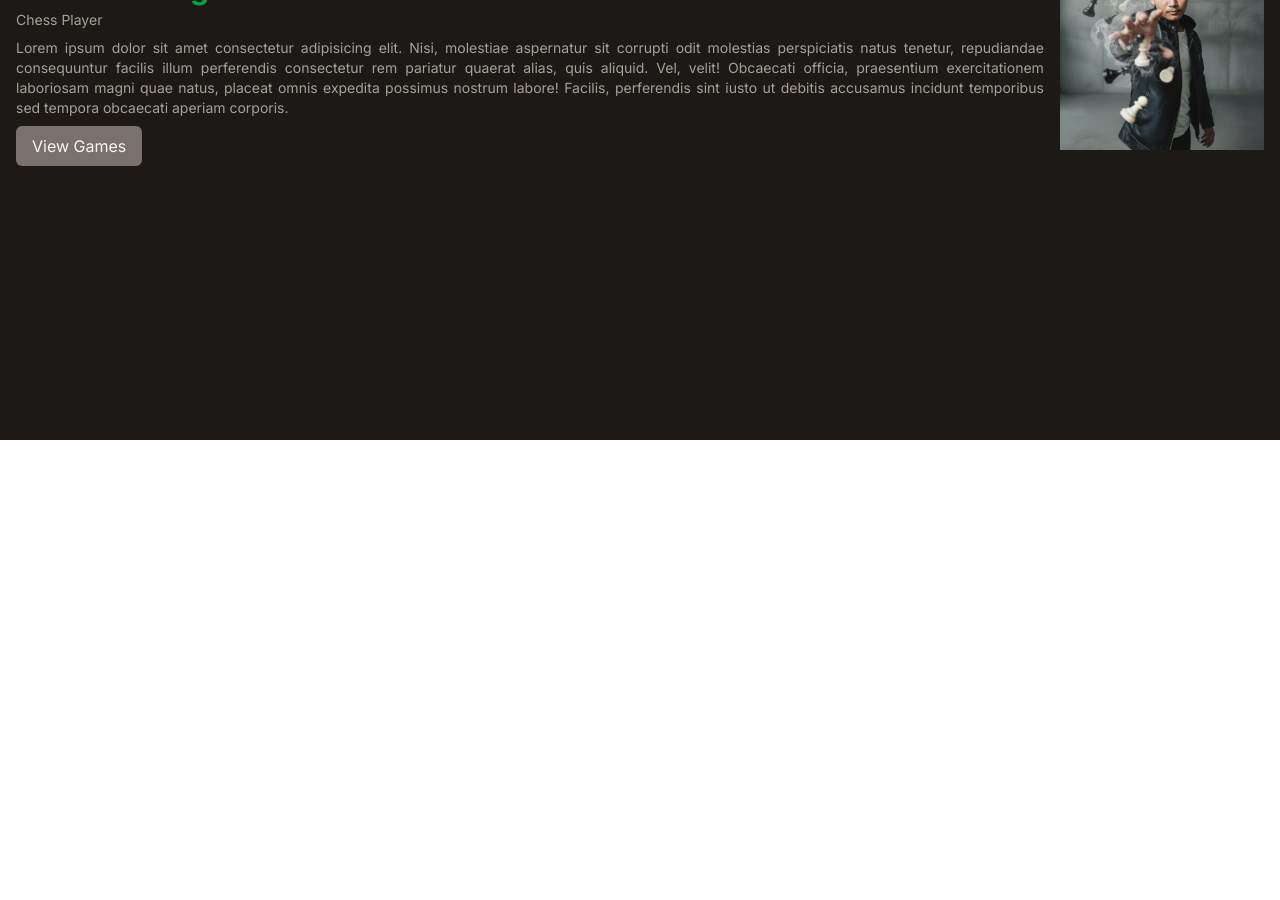
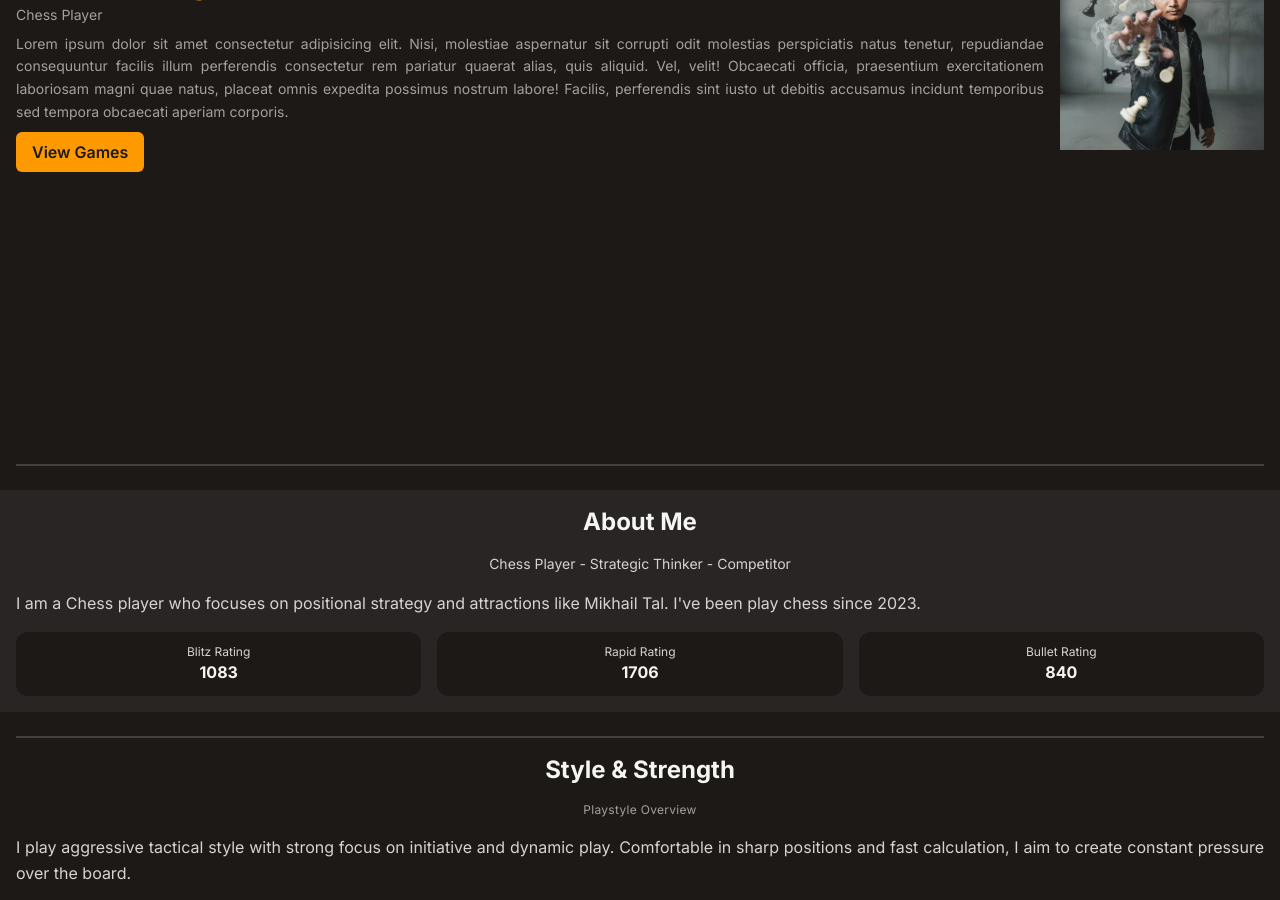
Before and after one commit to Lightning-88/portofolio-web-lembok, a React (Vite) app: page / in a window 1280 px wide. Shown: the part 360-1260 px from the top of the page. Before the commit the page ends 800 px from the top, so only its background shows below. Built offline with nearby package versions, Linux system fonts and the light colour scheme.

Commit message:
fixed layout

```diff
--- a/src/components/Button.tsx
+++ b/src/components/Button.tsx
@@ -8,7 +8,7 @@ export function Button({ children, className, ...props }: ButtonProps) {
   return (
     <button
       {...props}
-      className={`px-4 py-2 bg-stone-500 rounded-md hover:bg-stone-600 ${className}`}
+      className={`px-4 py-2 bg-amber-500 rounded-md text-stone-900 font-semibold hover:bg-amber-600 ${className}`}
     >
       {children}
     </button>
--- a/src/components/Navbar.tsx
+++ b/src/components/Navbar.tsx
@@ -6,12 +6,12 @@ export function Navbar() {
   const [isOpen, setIsOpen] = useState<boolean>(false);
 
   return (
-    <header className="fixed shadow-lg shadow-shadow-black h-14 px-4 w-full md:px-16">
+    <header className="fixed shadow-lg shadow-shadow-black h-14 px-4 w-full bg-stone-800 md:px-16">
       <nav className="flex justify-between items-center h-full mx-auto max-w-screen-xl">
         <div className="flex">
           <Link to="/">
             <h1 className="font-bold">
-              Lembok<span className="text-green-600">Chess</span>
+              Lembok<span className="text-amber-500">Chess</span>
             </h1>
           </Link>
         </div>
@@ -27,22 +27,22 @@ export function Navbar() {
           >
             <Link to="/">
               <h1 className="font-bold">
-                Lembok<span className="text-green-600">Chess</span>
+                Lembok<span className="text-amber-500">Chess</span>
               </h1>
             </Link>
             <X />
           </button>
           <div className="flex flex-col space-y-4 md:flex-row md:gap-6 md:space-y-0">
-            <Link to="index.html" className="inline w-fit hover:text-green-600">
+            <Link to="/" className="inline w-fit hover:text-amber-500">
               Home
             </Link>
-            <Link to="" className="inline w-fit hover:text-green-600">
+            <Link to="/profile" className="inline w-fit hover:text-amber-500">
               Profile
             </Link>
-            <Link to="" className="inline w-fit hover:text-green-600">
+            <Link to="/games" className="inline w-fit hover:text-amber-500">
               Games
             </Link>
-            <Link to="" className="inline w-fit hover:text-green-600">
+            <Link to="/contacts" className="inline w-fit hover:text-amber-500">
               Contact
             </Link>
           </div>
--- /dev/null
+++ b/src/components/Separator.tsx
@@ -0,0 +1,14 @@
+interface SeparatorProps {
+  className?: string;
+  orientation?: string;
+}
+
+export function Separator({
+  className,
+  orientation = "horizontal",
+  ...props
+}: SeparatorProps) {
+  return (
+    <div className={`border border-stone-700 ${className}`} {...props}></div>
+  );
+}
--- a/src/pages/HomePage.tsx
+++ b/src/pages/HomePage.tsx
@@ -1,18 +1,20 @@
 import lembokPicture from "../assets/lembok.png";
 import { Button } from "../components/Button";
+import { Separator } from "../components/Separator";
 
 export default function HomePage() {
   return (
+    <div className="space-y-6">
       <div className="min-h-screen flex items-center justify-center flex-col gap-4 pt-4 px-4 md:flex-row">
         <div className="space-y-2">
           <h1 className="font-bold text-2xl">Hello Blud</h1>
           <div className="space-y-1">
             <h2 className="font-bold text-3xl">
-            I am <span className="text-green-600">Diaz Jagad</span>
+              I am <span className="text-amber-500">Diaz Jagad</span>
             </h2>
             <p className="text-sm text-stone-400">Chess Player</p>
           </div>
-        <p className="text-sm text-justify text-stone-400">
+          <p className="text-sm text-justify text-stone-400 leading-relaxed">
             Lorem ipsum dolor sit amet consectetur adipisicing elit. Nisi,
             molestiae aspernatur sit corrupti odit molestias perspiciatis natus
             tenetur, repudiandae consequuntur facilis illum perferendis
@@ -23,7 +25,12 @@ export default function HomePage() {
             tempora obcaecati aperiam corporis.
           </p>
           <div>
-          <Button>View Games</Button>
+            <a
+              href="https://www.chess.com/member/musuhpakrt/games"
+              target="_blank"
+            >
+              <Button className="cursor-pointer">View Games</Button>
+            </a>
           </div>
         </div>
 
@@ -31,5 +38,138 @@ export default function HomePage() {
           <img src={lembokPicture} alt="hero-picture" />
         </div>
       </div>
+
+      <Separator className="mx-4" />
+
+      <div className="space-y-4 bg-stone-800 p-4">
+        <h1 className="text-center text-2xl font-bold text-stone-100">
+          About Me
+        </h1>
+        <p className="text-center text-stone-300 text-sm">
+          Chess Player - Strategic Thinker - Competitor
+        </p>
+        <p className="text-stone-300 leading-relaxed text-justify">
+          I am a Chess player who focuses on positional strategy and attractions
+          like Mikhail Tal. I've been play chess since 2023.
+        </p>
+        <div className="grid grid-cols-3 gap-4">
+          <div className="p-3 rounded-xl bg-stone-900 text-center">
+            <p className="text-xs text-stone-300">Blitz Rating</p>
+            <p className="font-bold">1083</p>
+          </div>
+          <div className="p-3 rounded-xl bg-stone-900 text-center">
+            <p className="text-xs text-stone-300">Rapid Rating</p>
+            <p className="font-bold">1706</p>
+          </div>
+          <div className="p-3 rounded-xl bg-stone-900 text-center">
+            <p className="text-xs text-stone-300">Bullet Rating</p>
+            <p className="font-bold">840</p>
+          </div>
+        </div>
+      </div>
+
+      <Separator className="mx-4" />
+
+      <div className="-mt-6 space-y-4 p-4">
+        <h1 className="text-center text-2xl font-bold text-stone-100">
+          Style & Strength
+        </h1>
+        <p className="text-xs text-stone-400 text-center tracking-wide">
+          Playstyle Overview
+        </p>
+        <p className="text-stone-300 leading-relaxed text-justify">
+          I play aggressive tactical style with strong focus on initiative and
+          dynamic play. Comfortable in sharp positions and fast calculation, I
+          aim to create constant pressure over the board.
+        </p>
+
+        <div className="space-y-4">
+          <div className="p-4 rounded-md border border-stone-700 text-center">
+            <p className="text-stone-300 text-sm font-medium">
+              Strong opening preparation
+            </p>
+          </div>
+          <div className="p-4 rounded-md border border-stone-700 text-center">
+            <p className="text-stone-300 text-sm font-medium">
+              Fast and Accurate Calculation
+            </p>
+          </div>
+          <div className="p-4 rounded-md border border-stone-700 text-center">
+            <p className="text-stone-300 text-sm font-medium">
+              Solid defense under preasure
+            </p>
+          </div>
+        </div>
+
+        <div className="p-4 rounded-md border border-stone-700 bg-stone-800">
+          <p className="text-xs text-stone-400 uppercase tracking-wide">
+            Opening Repertoire
+          </p>
+
+          <div className="mt-2 space-y-1">
+            <p className="text-sm text-stone-300">
+              <span className="text-stone-400">As White:</span> Catalan
+            </p>
+            <p className="text-sm text-stone-300">
+              <span className="text-stone-400">Vs 1.e4:</span> Caro-Kann /
+              Modern Defense
+            </p>
+            <p className="text-sm text-stone-300">
+              <span className="text-stone-400">Vs 1.d4:</span> Dutch Defense
+            </p>
+          </div>
+        </div>
+      </div>
+
+      <Separator className="mx-4 -mt-2" />
+
+      <div className="space-y-4 p-4 bg-stone-800">
+        <h1 className="text-center text-2xl font-bold text-stone-100">
+          Game Highlights
+        </h1>
+        <p className="text-center text-stone-400 text-sm">
+          A selection of my highlights
+        </p>
+
+        <div className="space-y-4">
+          <div className="p-4 rounded-md border border-stone-700 space-y-1">
+            <p className="text-stone-300 text-sm font-semibold">
+              Rapid vs raffa-BOT
+            </p>
+            <p className="text-xs text-emerald-500">Win</p>
+            <a
+              href="https://www.chess.com/game/computer/474142917"
+              className="text-xs text-blue-600 underline"
+            >
+              View Game
+            </a>
+          </div>
+          <div className="p-4 rounded-md border border-stone-700 space-y-1">
+            <p className="text-stone-300 text-sm font-semibold">
+              Rapid vs senya973
+            </p>
+            <p className="text-xs text-emerald-500">Win</p>
+            <a
+              href="https://www.chess.com/game/live/145985049658?username=musuhpakrt"
+              className="text-xs text-blue-600 underline"
+            >
+              View Game
+            </a>
+          </div>
+          <div className="p-4 rounded-md border border-stone-700 space-y-1">
+            <p className="text-stone-300 text-sm font-semibold">
+              Rapid vs ManyaTheQueen
+            </p>
+            <p className="text-xs text-emerald-500">Win</p>
+            <a
+              href="https://www.chess.com/game/live/145930117362?username=musuhpakrt"
+              className="text-xs text-blue-600 underline"
+            >
+              View Game
+            </a>
+          </div>
+        </div>
+      </div>
+    </div>
   );
 }
```
Lines whose indentation alone changed are shown as unchanged.
